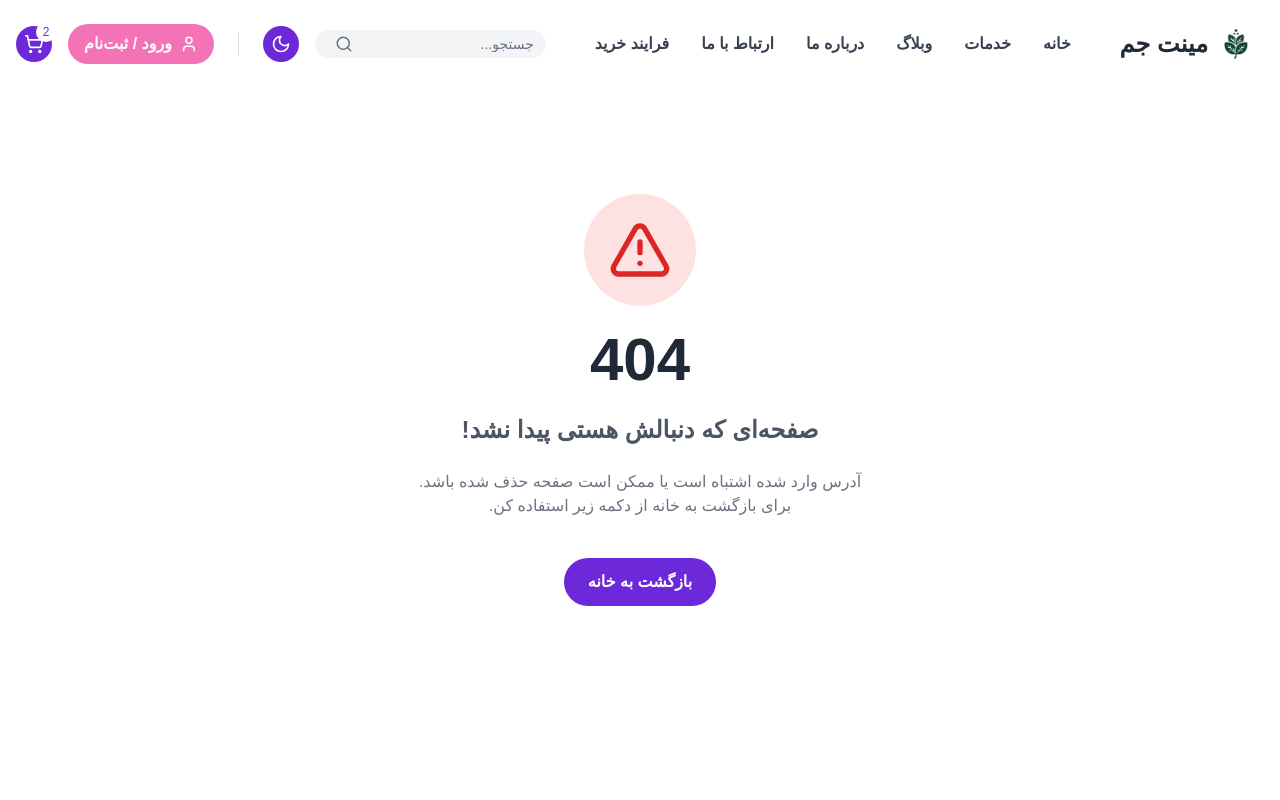
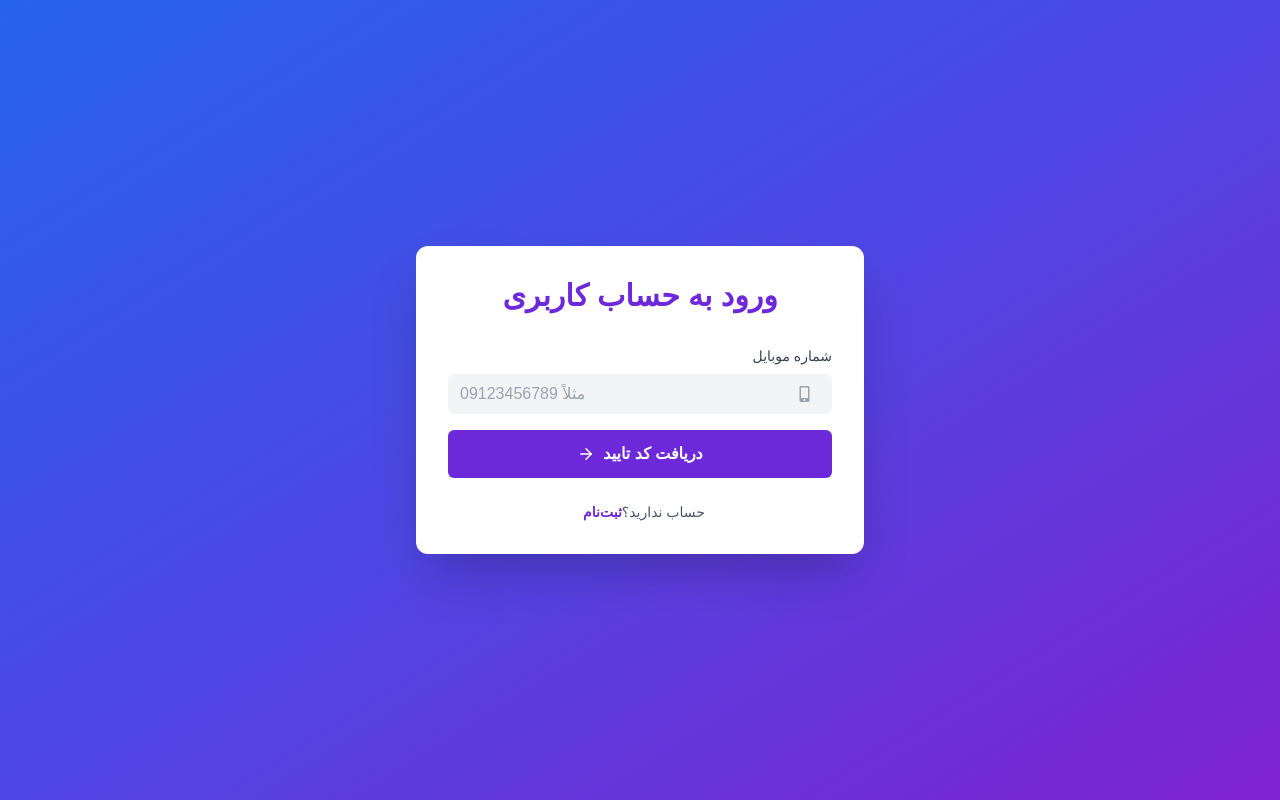
Before and after one commit to aradrezaei/Mintgem-frontend, a Next.js app: page /login in a window 1280 px wide. Before the commit this address had no page. Shown: the top 800 px of the page. Built offline with nearby package versions, Linux system fonts and the light colour scheme; a web font is replaced by a local one.

Commit message:
fixing slider

```diff
--- a/components/Navbar.js
+++ b/components/Navbar.js
@@ -62,7 +62,11 @@ export default function Navbar() {
 
           {/* Login/Register Button */}
           <button className="hidden lg:flex items-center gap-2 px-4 py-2 bg-accent text-white rounded-full font-semibold hover:bg-pink-500 transition">
-            <User size={18} /> ورود / ثبت‌نام
+
+          <link href='/login'>
+          <User size={18} /> ورود / ثبت‌نام
+          </link>
+
           </button>
 
           {/* Shopping Cart */}
--- /dev/null
+++ b/pages/login.js
@@ -0,0 +1,66 @@
+'use client';
+
+import { useState } from 'react';
+import { FaMobileAlt } from 'react-icons/fa';
+import { ArrowRight } from 'lucide-react';
+
+export default function AuthPage() {
+  const [isLogin, setIsLogin] = useState(true);
+  const [phone, setPhone] = useState('');
+  const [codeSent, setCodeSent] = useState(false);
+
+  const handleSendCode = () => {
+    // اینجا منطق ارسال کد تایید اضافه شود
+    setCodeSent(true);
+  };
+
+  return (
+    <div className="min-h-screen flex items-center justify-center bg-gradient-to-br from-blue-600 via-indigo-600 to-purple-700 dark:from-gray-900 dark:to-black transition-colors">
+      <div className="bg-white dark:bg-gray-900 shadow-2xl rounded-xl w-full max-w-md p-8">
+        <h1 className="text-3xl font-bold text-center text-primary dark:text-white mb-8">
+          {isLogin ? 'ورود به حساب کاربری' : 'ثبت‌نام در مینت جم'}
+        </h1>
+
+        <div className="mb-4">
+          <label className="block text-sm font-medium text-gray-700 dark:text-gray-300 mb-2">شماره موبایل</label>
+          <div className="flex items-center bg-gray-100 dark:bg-gray-800 px-3 py-2 rounded-md">
+            <FaMobileAlt className="text-gray-400 mr-2" />
+            <input
+              type="tel"
+              value={phone}
+              onChange={(e) => setPhone(e.target.value)}
+              className="bg-transparent outline-none w-full text-gray-800 dark:text-white"
+              placeholder="مثلاً 09123456789"
+            />
+          </div>
+        </div>
+
+        {codeSent && (
+          <div className="mb-4">
+            <label className="block text-sm font-medium text-gray-700 dark:text-gray-300 mb-2">کد تایید</label>
+            <input
+              type="text"
+              className="w-full px-4 py-2 bg-gray-100 dark:bg-gray-800 rounded-md outline-none text-gray-800 dark:text-white"
+              placeholder="کد ارسال شده را وارد کنید"
+            />
+          </div>
+        )}
+
+        <button
+          onClick={handleSendCode}
+          className="w-full flex items-center justify-center gap-2 px-6 py-3 bg-primary text-white rounded-md font-bold hover:bg-secondary transition-all"
+        >
+          دریافت کد تایید
+          <ArrowRight size={18} />
+        </button>
+
+        <p className="text-center mt-6 text-sm text-gray-600 dark:text-gray-400">
+          {isLogin ? 'حساب ندارید؟' : 'حساب دارید؟'}
+          <button onClick={() => setIsLogin(!isLogin)} className="text-primary font-bold ml-2">
+            {isLogin ? 'ثبت‌نام' : 'ورود'}
+          </button>
+        </p>
+      </div>
+    </div>
+  );
+}
```
